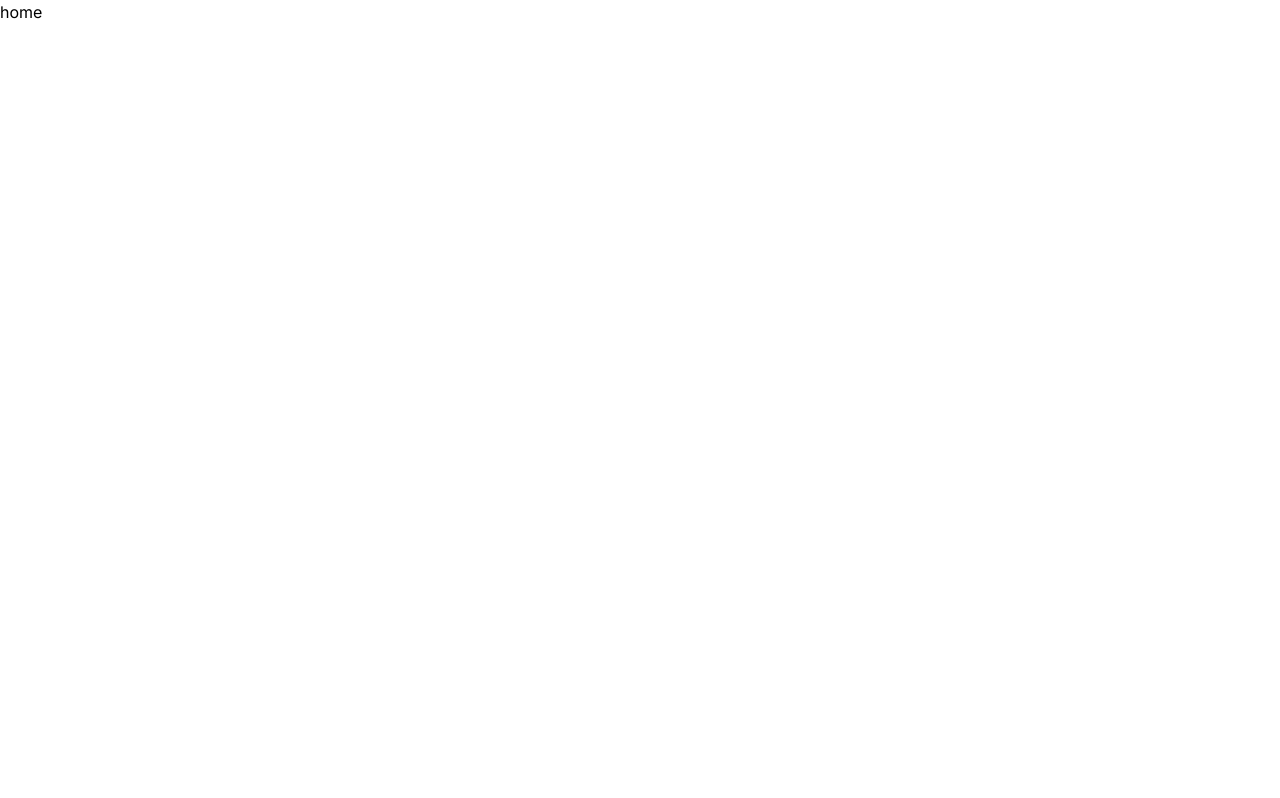
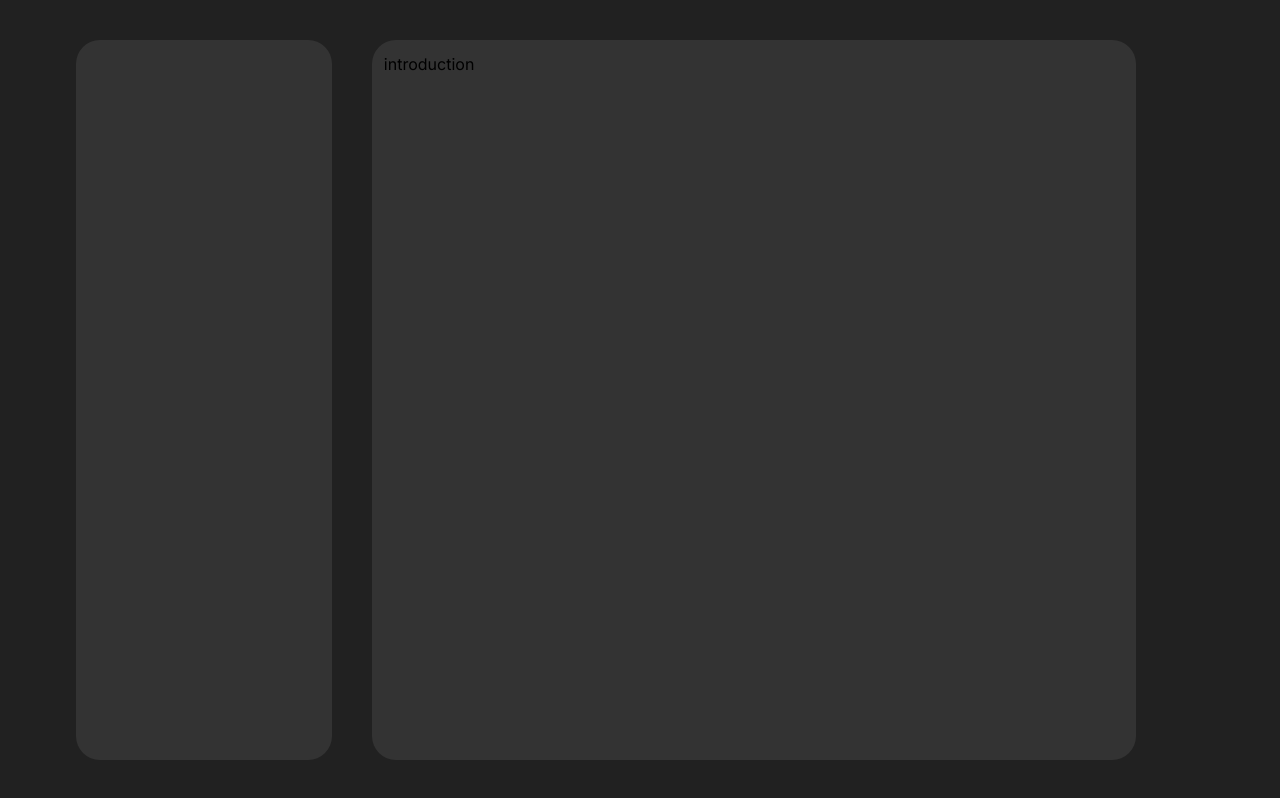
Before and after one commit to Harikesh04/portfolio-client, a Next.js app: page / in a window 1280 px wide. Built offline with nearby package versions, Linux system fonts and the light colour scheme.

Commit message:
layout done

```diff
--- a/src/app/globals.css
+++ b/src/app/globals.css
@@ -1,3 +1,41 @@
 @tailwind base;
 @tailwind components;
 @tailwind utilities;
+
+@keyframes blinkCursor {
+    50% {
+      border-right-color: transparent;
+    }
+  }
+
+@keyframes typeAndDelete {
+    0%,
+    10% {
+      width: 0;
+    }
+    45%,
+    55% {
+      width: 4.8em;
+    } /* adjust width based on content */
+    90%,
+    100% {
+      width: 0;
+    }
+  }
+
+.loading {
+    display: inline-block;
+    white-space: nowrap;
+    overflow: hidden;
+    border-right: 0.2em solid green; /* Cursor */
+    animation: typeAndDelete 4s steps(11) infinite,
+      blinkCursor 0.5s step-end infinite alternate;
+    margin-top: 1.5em;
+  }
+
+  .circle {
+    width: 10px;
+    height: 10px;
+    border-radius: 50%;
+    margin: 0 5px;
+  }
--- a/src/app/layout.tsx
+++ b/src/app/layout.tsx
@@ -1,22 +1,24 @@
-import type { Metadata } from 'next'
-import { Inter } from 'next/font/google'
-import './globals.css'
+import type { Metadata } from "next";
+import { Inter } from "next/font/google";
+import "./globals.css";
 
-const inter = Inter({ subsets: ['latin'] })
+const inter = Inter({ subsets: ["latin"] });
 
 export const metadata: Metadata = {
-  title: 'Create Next App',
-  description: 'Generated by create next app',
-}
+  title: "Create Next App",
+  description: "Generated by create next app",
+};
 
 export default function RootLayout({
   children,
 }: {
-  children: React.ReactNode
+  children: React.ReactNode;
 }) {
   return (
     <html lang="en">
-      <body className={inter.className}>{children}</body>
+      <body className={inter.className}>
+        <div className="bg-customBlack flex items-center justify-center h-screen w-screen">{children}</div>
+      </body>
     </html>
-  )
+  );
 }
--- /dev/null
+++ b/src/app/loading.tsx
@@ -0,0 +1,23 @@
+import React from "react";
+
+const loading = () => {
+  return (
+    <section className="bg-customBlack flex justify-center items-center h-screen w-full">
+      <div className="bg-lightBlack p-1 rounded-md w-[25vmax] ">
+        <div className="flex px-1 items-center justify-between">
+          <span className="text-white">Status</span>
+          <div className="status-icons flex">
+            <span className="circle bg-red-500"></span>
+            <span className="circle bg-yellow-500"></span>
+            <span className="circle bg-green-500"></span>
+          </div>
+        </div>
+        <div className="h-[25vh] rounded-md bg-black flex justify-center items-center p-2">
+          <div className="loading text-green-500">Loading...</div>
+        </div>
+      </div>
+    </section>
+  );
+};
+
+export default loading;
--- a/src/app/page.tsx
+++ b/src/app/page.tsx
@@ -1,10 +1,13 @@
+import ContentBar from "@/components/home/ContentSection/ContentBar";
+import SidbeBar from "@/components/home/SideBar/SideBar";
 
 
 export default function Home() {
   return (
-   <>
-  home
+   <section className="flex h-full w-full ">
+    <SidbeBar/>
+    <ContentBar/>
 
-   </>
-  )
+   </section>
+  );
 }
--- /dev/null
+++ b/src/components/home/ContentSection/ContentBar.tsx
@@ -0,0 +1,13 @@
+import React from "react";
+import Home from "./Home/Home";
+
+const ContentBar = () => {
+  return (
+    <div className="flex flex-col overflow-y-auto   h-full w-full">
+        <Home/>
+
+    </div>
+  );
+};
+
+export default ContentBar;
--- /dev/null
+++ b/src/components/home/ContentSection/Home/Home.tsx
@@ -0,0 +1,11 @@
+import SectionCardWrapper from "../SectionCardWrapper";
+
+const Home = () => {
+  return (
+    <SectionCardWrapper>
+      <div className="h-[90vh] p-3">introduction</div>
+    </SectionCardWrapper>
+  );
+};
+
+export default Home;
--- /dev/null
+++ b/src/components/home/ContentSection/SectionCardWrapper.tsx
@@ -0,0 +1,21 @@
+import { ReactNode } from "react";
+
+
+interface SectionCardWrapperProps {
+    children: ReactNode;
+  }
+
+const SectionCardWrapper = ({ children }: SectionCardWrapperProps) => {
+  return (
+    <>
+    <div className="ml-10 mr-36">
+        <div className="py-10 w-full ">
+          <div className="bg-lightBlack h-full rounded-3xl w-full	 ">{children}</div>
+        </div>
+      </div>
+
+    </>
+  )
+}
+
+export default SectionCardWrapper
--- /dev/null
+++ b/src/components/home/SideBar/SideBar.tsx
@@ -0,0 +1,12 @@
+import React from 'react'
+
+const SidbeBar = () => {
+  return (
+    <div className='py-10 w-[35vw] flex items-end'>
+    <div className='bg-lightBlack h-full rounded-3xl w-[20vw] ml-auto'></div>
+</div>
+
+  )
+}
+
+export default SidbeBar
--- a/tailwind.config.ts
+++ b/tailwind.config.ts
@@ -1,20 +1,24 @@
-import type { Config } from 'tailwindcss'
+import type { Config } from "tailwindcss";
 
 const config: Config = {
   content: [
-    './src/pages/**/*.{js,ts,jsx,tsx,mdx}',
-    './src/components/**/*.{js,ts,jsx,tsx,mdx}',
-    './src/app/**/*.{js,ts,jsx,tsx,mdx}',
+    "./src/pages/**/*.{js,ts,jsx,tsx,mdx}",
+    "./src/components/**/*.{js,ts,jsx,tsx,mdx}",
+    "./src/app/**/*.{js,ts,jsx,tsx,mdx}",
   ],
   theme: {
     extend: {
       backgroundImage: {
-        'gradient-radial': 'radial-gradient(var(--tw-gradient-stops))',
-        'gradient-conic':
-          'conic-gradient(from 180deg at 50% 50%, var(--tw-gradient-stops))',
+        "gradient-radial": "radial-gradient(var(--tw-gradient-stops))",
+        "gradient-conic":
+          "conic-gradient(from 180deg at 50% 50%, var(--tw-gradient-stops))",
+      },
+      colors: {
+        lightBlack: "#333333",
+        customBlack: "#212121",
       },
     },
   },
   plugins: [],
-}
-export default config
+};
+export default config;
```
